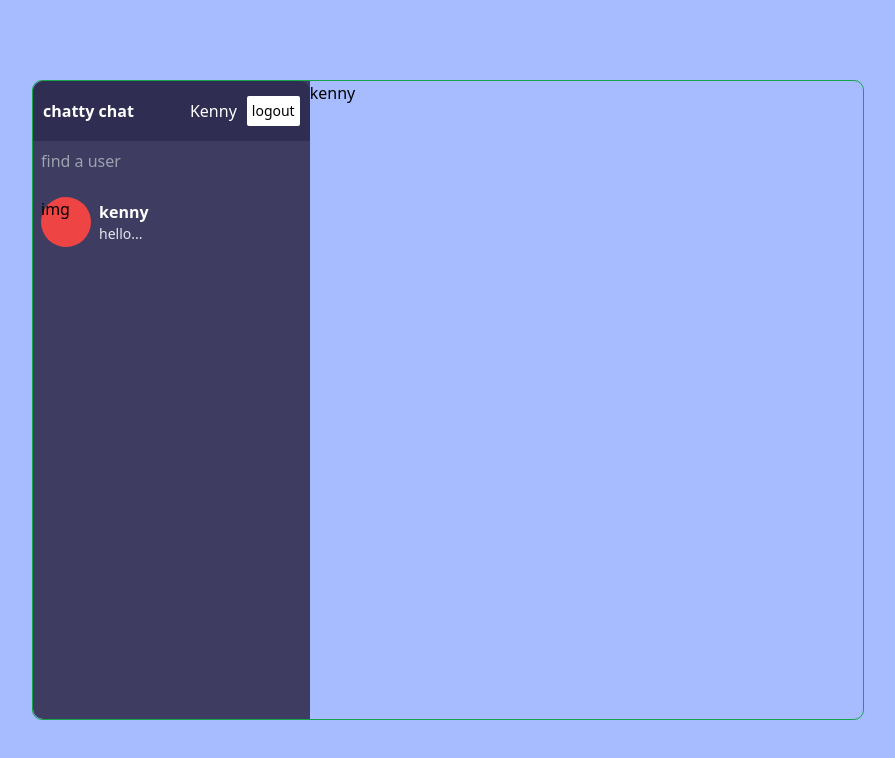
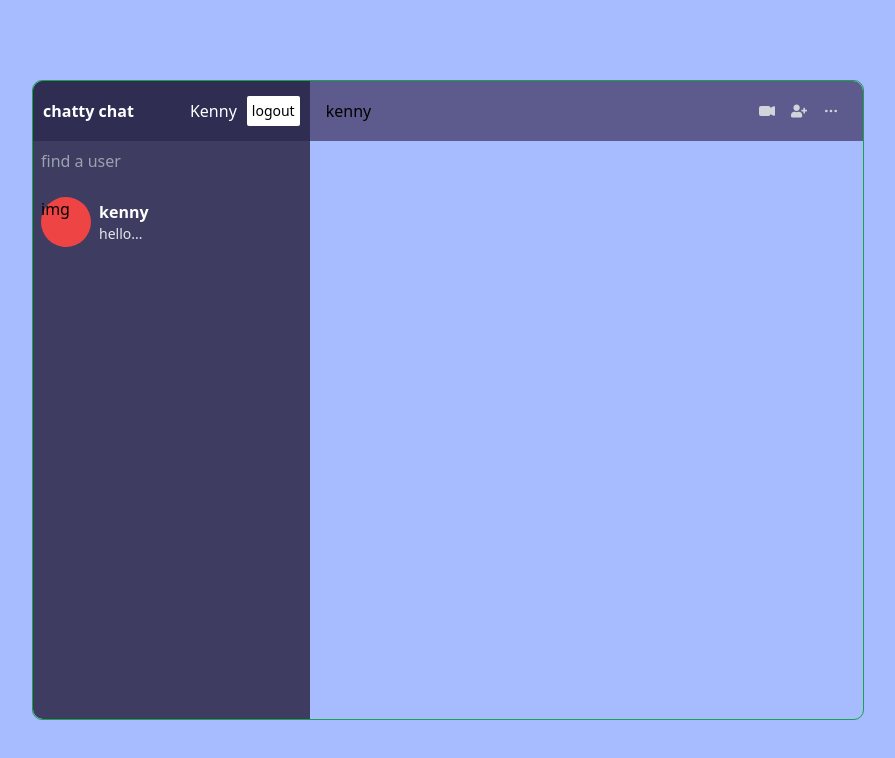
Before and after one commit to kennedybabu/chatty, a React (Create React App) app: page / in a window 1280 px wide. Shown: the top 758 px of the page, without its empty margins (192-1087 px from the left). Built offline with nearby package versions, Linux system fonts and the light colour scheme.

Commit message:
feature:create the messages component

```diff
--- a/package.json
+++ b/package.json
@@ -8,7 +8,7 @@
     "@testing-library/user-event": "^13.5.0",
     "react": "^18.2.0",
     "react-dom": "^18.2.0",
-    "react-icons": "^4.6.0",
+    "react-icons": "^4.7.1",
     "react-scripts": "5.0.1",
     "web-vitals": "^2.1.4"
   },
--- a/src/components/Chat.jsx
+++ b/src/components/Chat.jsx
@@ -1,12 +1,18 @@
 import React from 'react'
+import {BsFillCameraVideoFill} from "react-icons/bs"
+import {FaUserPlus} from "react-icons/fa"
+import {FiMoreHorizontal} from "react-icons/fi"
+
 
 const Chat = () => {
   return (
     <div className='chat'>
-      <div>
+      <div className='w-ful h-[60px] flex justify-between items-center px-4 bg-[#5d5b8d] rounded-tr-[10px]'>
         <span>kenny</span>
-        <div>
-
+        <div className='flex h-full items-center text-gray-300'>
+            <BsFillCameraVideoFill className='mx-2 cursor-pointer'/>
+            <FaUserPlus className='mx-2 cursor-pointer'/>
+            <FiMoreHorizontal className='mx-2 cursor-pointer'/>
         </div>
       </div>
     </div>
--- /dev/null
+++ b/src/components/Messages.jsx
@@ -0,0 +1,9 @@
+import React from 'react'
+
+const Messages = () => {
+  return (
+    <div>Messages</div>
+  )
+}
+
+export default Messages
--- a/src/components/Navbar.jsx
+++ b/src/components/Navbar.jsx
@@ -2,7 +2,7 @@ import React from 'react'
 
 const Navbar = () => {
   return (
-    <div className='flex items-center text-white justify-between bg-[#2f2d52] h-[60px] p-[10px] rounded-t-[10px]'>
+    <div className='flex items-center text-white justify-between bg-[#2f2d52] h-[60px] p-[10px] rounded-tl-[10px]'>
       <span className='font-bold'>chatty chat</span>
       <div className='flex items-center gap-[10px]'>
           <span>Kenny</span>
```
Also changed, not shown: 1 other file (tests, documents, lock files or other folders).
